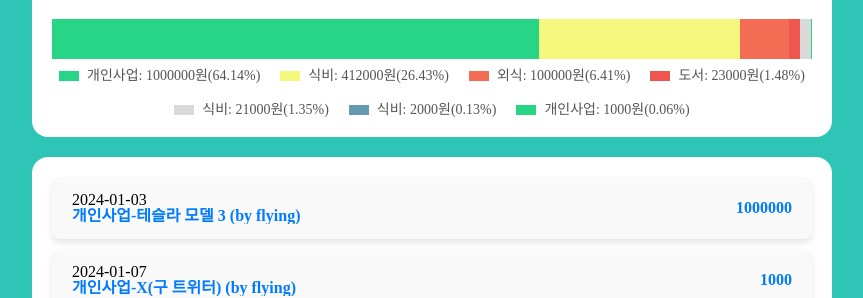
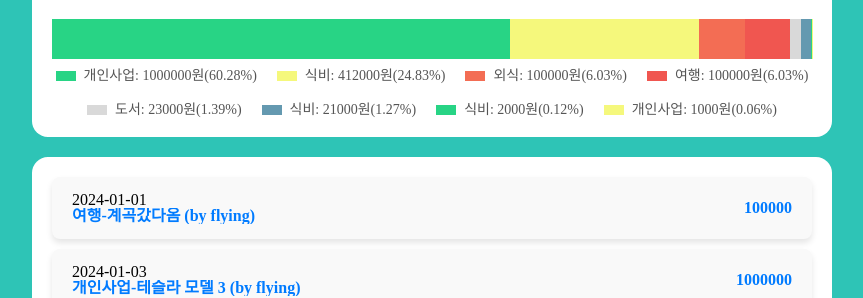
Before and after one commit to munyeol-Yoon/account-book-auth, a React (Vite) app: page / in a window 1280 px wide. Shown: the part 425-723 px from the top of the page, without its empty margins (208-1071 px from the left). Built offline with nearby package versions, Linux system fonts and the light colour scheme; no server answers; data requests are answered from the project's data file; sample sign-in values are in the browser's storage.

Commit message:
fix: fixed not applying to lists right on write

```diff
--- a/db.json
+++ b/db.json
@@ -71,63 +71,33 @@
       "id": "f258"
     },
     {
-      "id": "6661",
+      "id": "6b44",
       "userId": "flying",
-      "accountId": "02d431d0-9128-4502-9fa0-c1da25ac112f",
+      "accountId": "6de20606-5f17-46a9-b20b-c3e4d4398a43",
       "date": "2024-06-13",
-      "item": "test",
-      "amount": "11111",
-      "content": "test",
+      "item": "식비",
+      "amount": "10000",
+      "content": "맘스터치",
       "createdAt": "2024-06-13"
     },
     {
-      "id": "3686",
+      "id": "93f3",
       "userId": "flying",
-      "accountId": "781919ce-8939-44f8-95a0-d7ecfb5db24d",
+      "accountId": "1f28a375-8c14-4b22-a412-81d5fd46f7c0",
       "date": "2024-06-13",
-      "item": "test2",
-      "amount": "10000",
-      "content": "123",
+      "item": "식비",
+      "amount": "1000",
+      "content": "삼각김밥",
       "createdAt": "2024-06-13"
     },
     {
-      "id": "3ee2",
+      "id": "7991",
       "userId": "flying",
-      "accountId": "e18b091a-dd14-4934-baa4-c4e92138c25a",
-      "date": "2024-06-13",
-      "item": "test3",
-      "amount": "111",
-      "content": "tqwsd",
-      "createdAt": "2024-06-13"
-    },
-    {
-      "id": "eab0",
-      "userId": "flying",
-      "accountId": "65500ad1-9798-4fe3-82c9-8f7500d02b5f",
-      "date": "2024-06-13",
-      "item": "왜 늦게나오님",
-      "amount": "999",
-      "content": "qwe",
-      "createdAt": "2024-06-13"
-    },
-    {
-      "id": "9185",
-      "userId": "flying",
-      "accountId": "6103cce2-3ff8-4cd1-a31b-ae38fa2b262c",
-      "date": "2024-06-13",
-      "item": "거북이쓰기",
-      "amount": "10000",
-      "content": "느려느려",
-      "createdAt": "2024-06-13"
-    },
-    {
-      "id": "89ac",
-      "userId": "flying",
-      "accountId": "7cee0bb2-b3c0-4a51-b70a-7ccbd3122bdf",
-      "date": "2024-06-13",
-      "item": "음메음메",
-      "amount": "123",
-      "content": "ㅁㄴㅇ",
+      "accountId": "2e5925b7-d64a-438d-bd25-013177c73132",
+      "date": "2024-01-01",
+      "item": "여행",
+      "amount": "100000",
+      "content": "계곡갔다옴",
       "createdAt": "2024-06-13"
     }
   ]
--- a/src/components/HomePage/FormComponent.tsx
+++ b/src/components/HomePage/FormComponent.tsx
@@ -1,4 +1,4 @@
-import { useMutation } from "@tanstack/react-query";
+import { useMutation, useQueryClient } from "@tanstack/react-query";
 import dayjs from "dayjs";
 import React from "react";
 import { useSelector } from "react-redux";
@@ -20,8 +20,15 @@ function FormComponent() {
   const { inputs, dateRef, handleOnChange, handleResetInputs } =
     useFormInputs(initialValue);
 
+  const queryClient = useQueryClient();
+
   const { mutateAsync: createAccountBook } = useMutation({
     mutationFn: (data) => api.accountBook.createAccount(data),
+    onSuccess: (data) => {
+      queryClient.setQueryData(["accountBook"], (prevData) => {
+        return prevData ? [...prevData, data] : [data];
+      });
+    },
   });
 
   const { date, item, amount, content } = inputs;
--- a/src/components/HomePage/ListComponent.tsx
+++ b/src/components/HomePage/ListComponent.tsx
@@ -20,7 +20,6 @@ function ListComponent({
 }) {
   const user = useSelector((state) => state.user.user);
   const navigate = useNavigate();
-  console.log(user.id);
 
   const {
     data: accountBook,
@@ -34,8 +33,6 @@ function ListComponent({
   if (!accountBook || isLoading || isFetching) {
     return <section>loading...</section>;
   }
-
-  console.log(accountBook);
 
   const filteredMonthData = handleGetMonthData(accountBook, ~~month[0]);
 
--- a/src/redux/slices/accountBook.slice.ts
+++ b/src/redux/slices/accountBook.slice.ts
@@ -14,8 +14,12 @@ interface AccountBookState {
   accountBook: AccountEntry[];
 }
 
+// const initialState: AccountBookState = {
+//   accountBook: JSON.parse(localStorage.getItem("accountBook") || "[]"),
+// };
+
 const initialState: AccountBookState = {
-  accountBook: JSON.parse(localStorage.getItem("accountBook") || "[]"),
+  accountBook: [],
 };
 
 const accountBookSlice = createSlice({
@@ -24,11 +28,11 @@ const accountBookSlice = createSlice({
   reducers: {
     setAccountBook: (state, action) => {
       state.accountBook = action.payload;
-      localStorage.setItem("accountBook", JSON.stringify(state.accountBook));
+      // localStorage.setItem("accountBook", JSON.stringify(state.accountBook));
     },
     addAccountEntry: (state, action) => {
       state.accountBook.push(action.payload);
-      localStorage.setItem("accountBook", JSON.stringify(state.accountBook));
+      // localStorage.setItem("accountBook", JSON.stringify(state.accountBook));
     },
     updateAccount: (state, action) => {
       const index = state.accountBook.findIndex(
```
